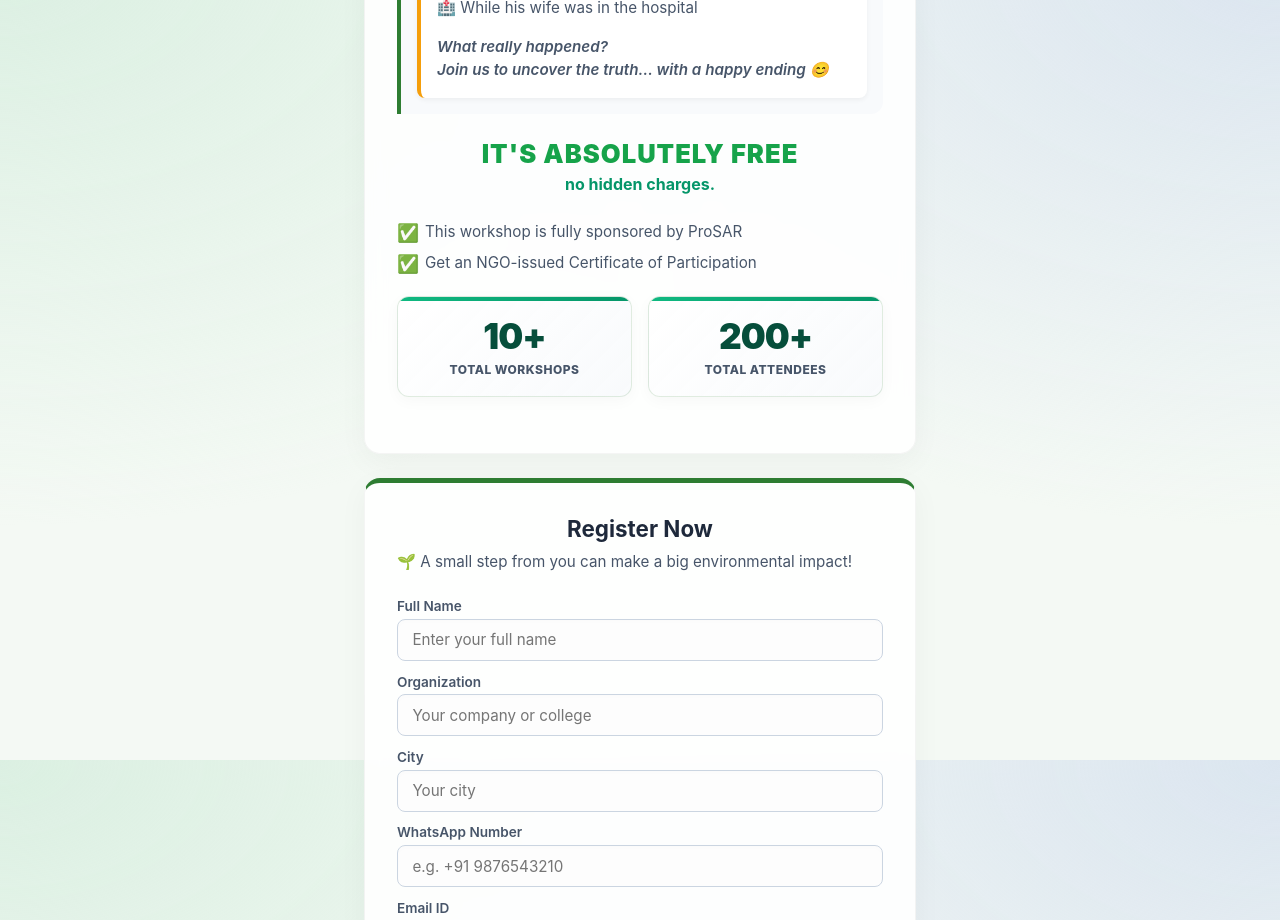
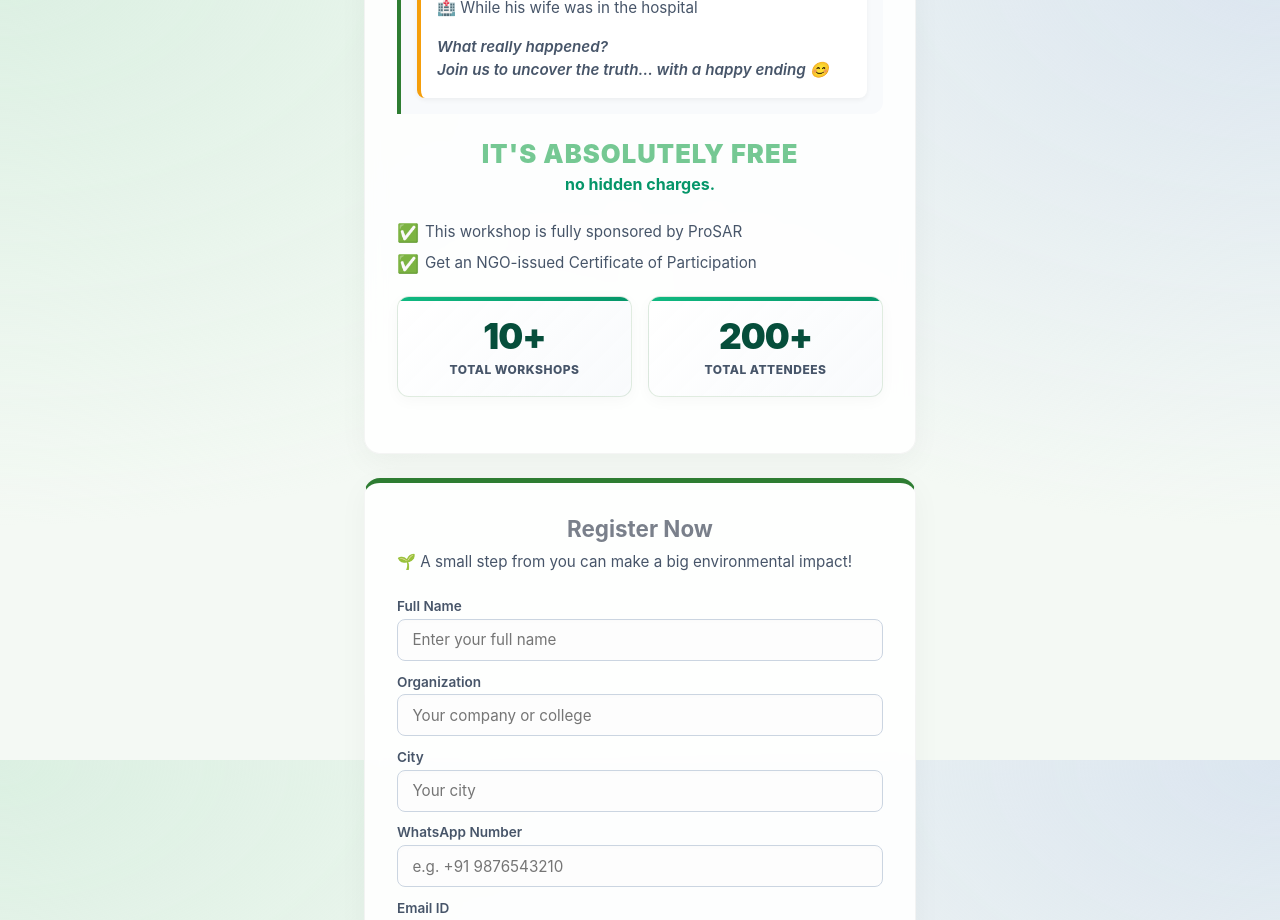
Before and after one commit to sachinrasal-stack/e-waste-workshop, a Next.js app: page / in a window 1280 px wide. Shown: the part 840-1760 px from the top of the page. Built offline with nearby package versions, Linux system fonts and the light colour scheme; no server answers; the database is empty.

Commit message:
Update animation to flash infinitely and slower

```diff
--- a/src/app/globals.css
+++ b/src/app/globals.css
@@ -325,5 +325,5 @@ th {
 }
 
 .flash-attention {
-  animation: flashAttention 1s ease-in-out 5;
+  animation: flashAttention 2.5s ease-in-out infinite;
 }
```
